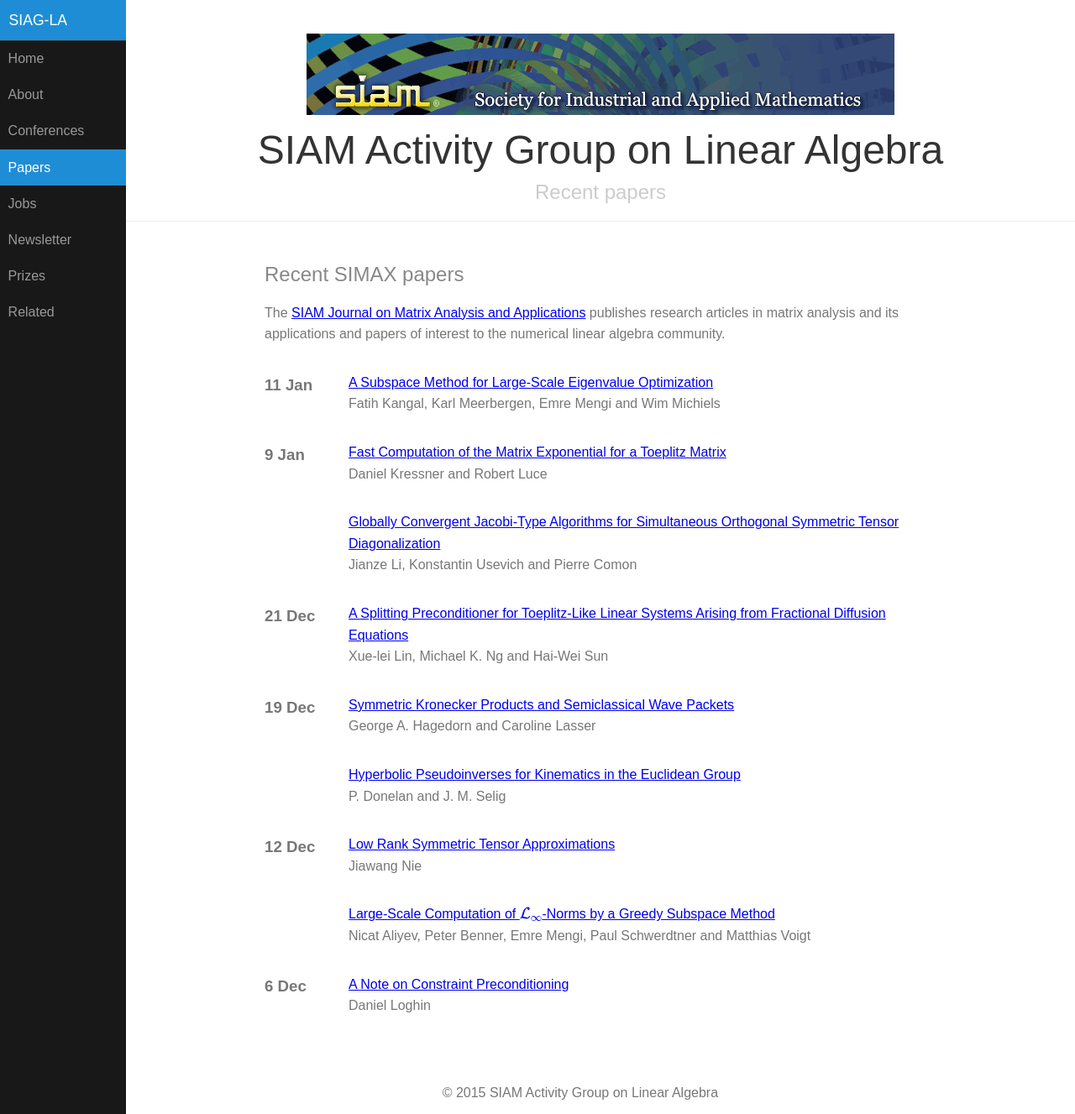
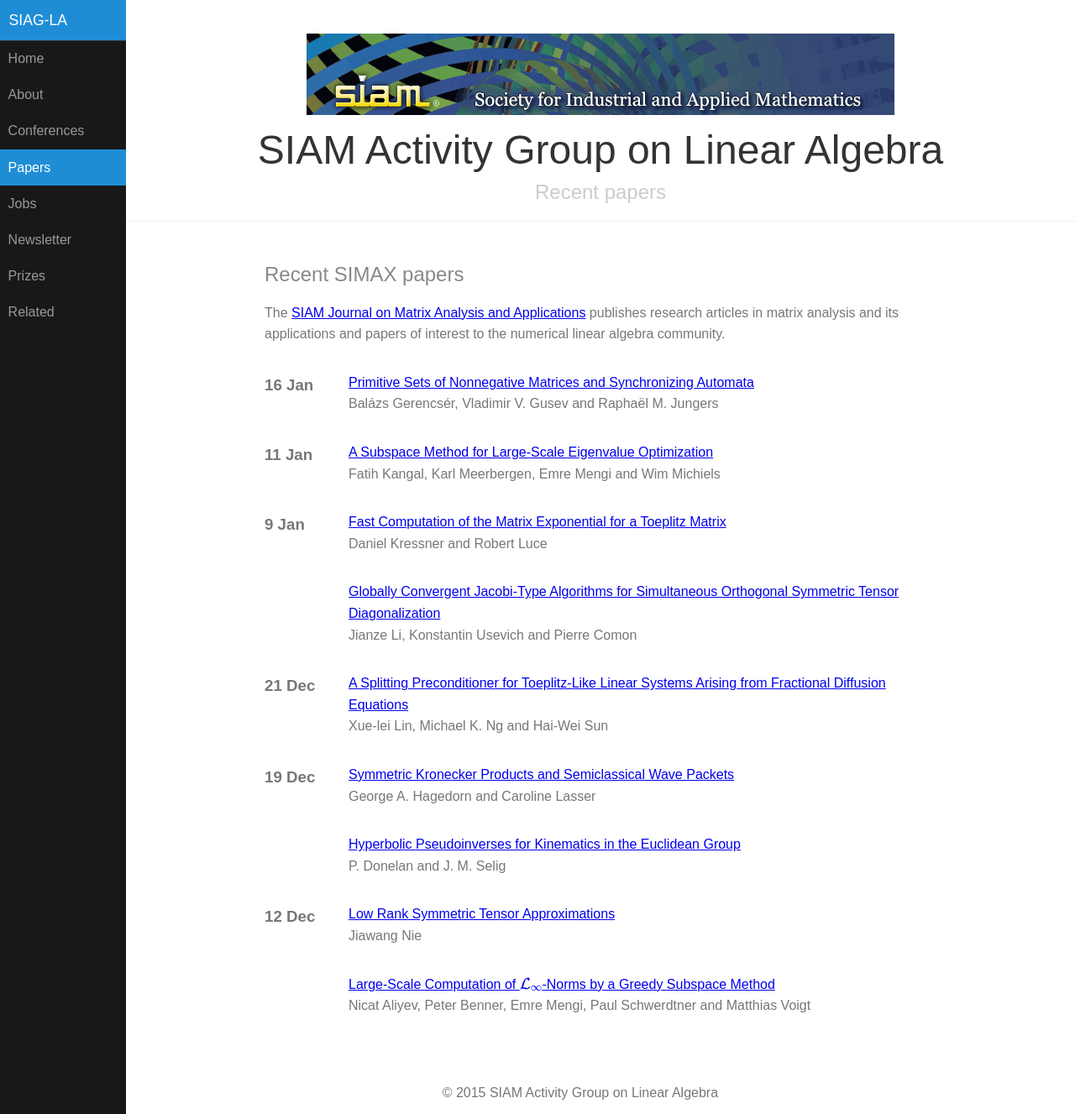
Before and after one commit to dbindel/siagla, a Jekyll site: the page built from simax.html, in a window 1280 px wide and 1327 px high. Shown: the whole window at 84% size. Built offline with Jekyll 4.4.1, drawn with Linux system fonts in a browser that asks for light colours; formulas are drawn with MathJax 3.

Commit message:
Automated updates to simax.yml

```diff
--- a/_data/simax.yml
+++ b/_data/simax.yml
@@ -2587,3 +2587,11 @@
   pp_start: '48'
   title: A Subspace Method for Large-Scale Eigenvalue Optimization
   volume: '39'
+- authors: Bal&#225;zs Gerencs&#233;r, Vladimir V. Gusev and Rapha&#235;l M. Jungers
+  date: '2018-01-16T08:00:00Z'
+  doi: doi:10.1137/16M1094099
+  link: http://epubs.siam.org/doi/abs/10.1137/16M1094099?ai=s7&mi=3ezuvv&af=R
+  pp_end: '98'
+  pp_start: '83'
+  title: Primitive Sets of Nonnegative Matrices and Synchronizing Automata
+  volume: '39'
```
